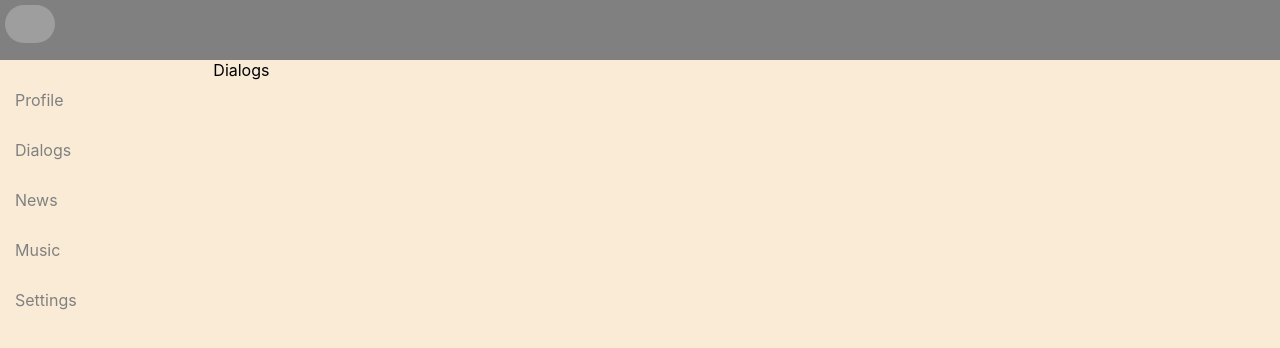
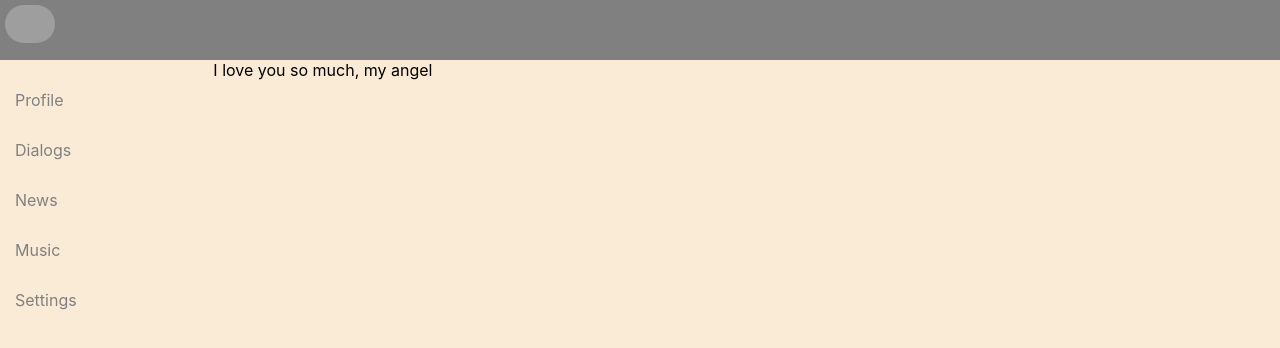
Before and after one commit to Siwell-code/SocialMid, a React (Create React App) app: page /dialogs in a window 1280 px wide. Shown: the top 348 px of the page. Built offline with nearby package versions, Linux system fonts and the light colour scheme; grey boxes are pictures that could not be loaded.

Commit message:
Add Dialogs

```diff
--- a/src/components/Dialogs/Dialogs.jsx
+++ b/src/components/Dialogs/Dialogs.jsx
@@ -3,7 +3,7 @@ import React from 'react';
 function Dialogs() {
     return (
         <div>
-            Dialogs
+            I love you so much, my angel
         </div>
     );
 }
```
Also changed, not shown: src/App.js (line endings or trailing spaces).
